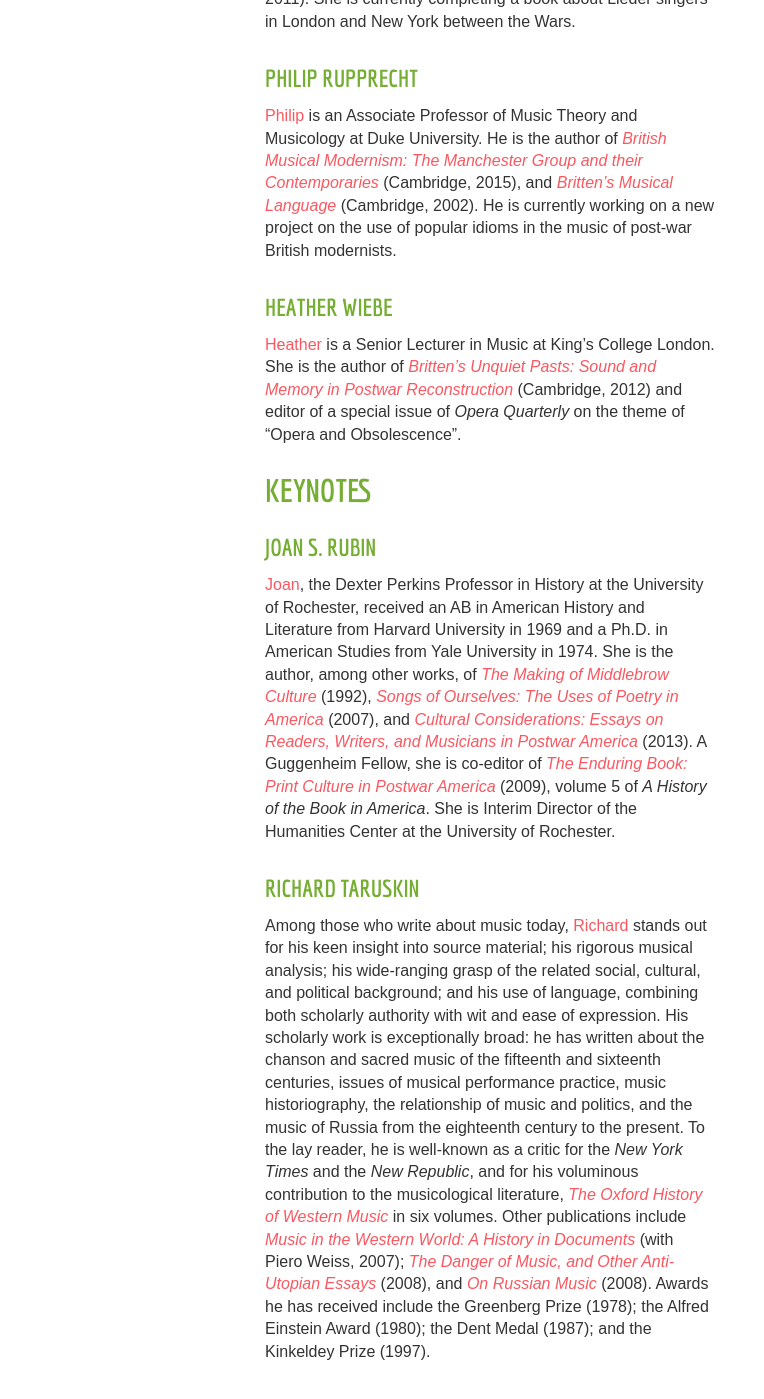
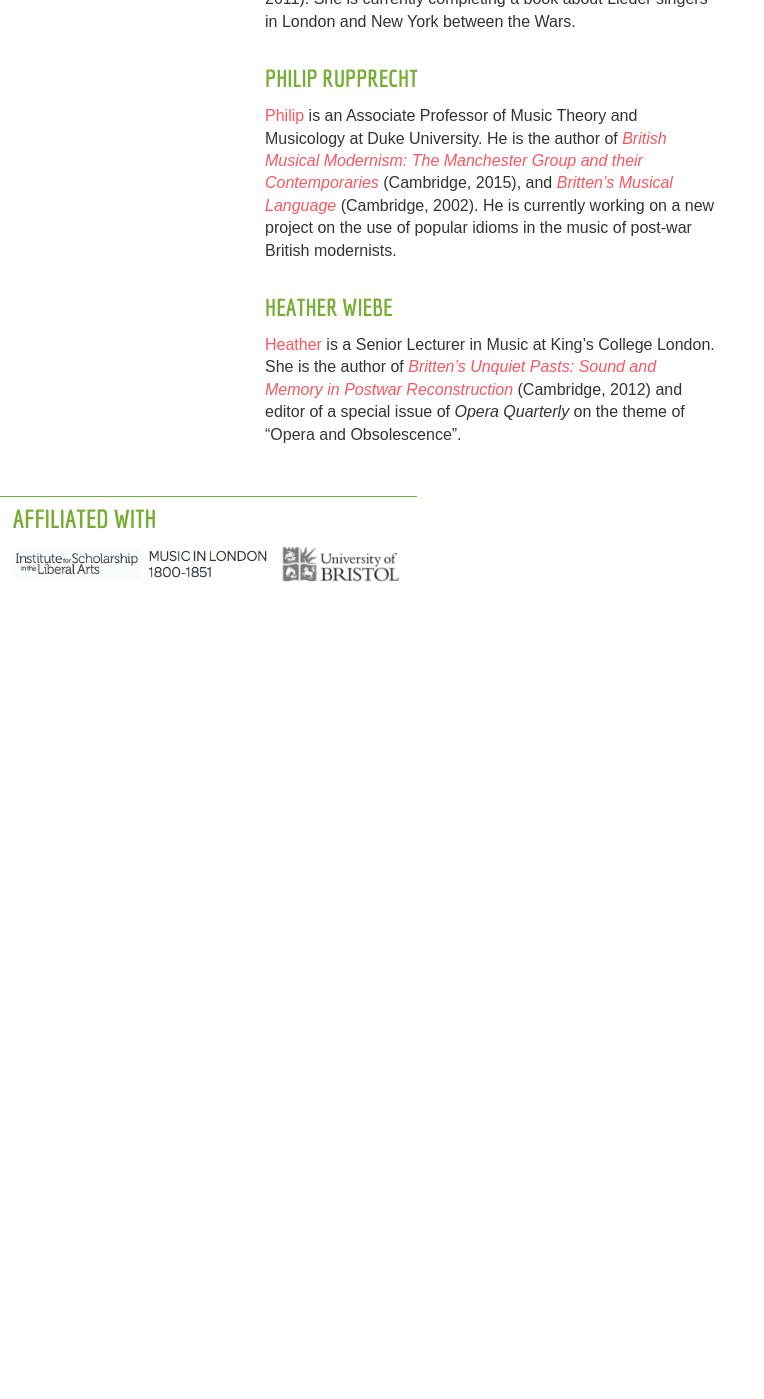
Before and after one commit to musicandthemiddlebrow/musicandthemiddlebrow.github.io, a Jekyll site: the page built from people.html, in a window 1280 px wide and 1400 px high, scrolled down 1204 px. Shown: the whole window, without its empty margins (0-764 px from the left). Built offline with Jekyll 4.4.1, drawn with Linux system fonts in a browser that asks for light colours; after the commit the page ends 1817 px from its top, so only the background shows below that; some of the changed text lies outside the part shown.

Commit message:
Amend text

```diff
--- a/people.html
+++ b/people.html
@@ -59,32 +59,3 @@
   is a Senior Lecturer in Music at King’s College London. She is the author of
   <em><a href="http://www.cambridge.org/gb/academic/subjects/music/twentieth-century-and-contemporary-music/brittens-unquiet-pasts-sound-and-memory-postwar-reconstruction?format=PB&isbn=9781107507821">Britten’s Unquiet Pasts: Sound and Memory in Postwar Reconstruction</a></em> (Cambridge, 2012)
   and editor of a special issue of <em>Opera Quarterly</em> on the theme of “Opera and Obsolescence”.</p>
-
-<h2>Keynotes</h2>
-
-<h3><a name="rubin"></a>Joan S. Rubin</h3>
-  <p><a href="http://www.rochester.edu/college/his/faculty/rubin_joan/index.html">Joan</a>,
-    the Dexter Perkins Professor in History at the University of Rochester, received an AB
-    in American History and Literature from Harvard University in 1969 and a Ph.D. in American
-    Studies from Yale University in 1974. She is the author, among other works, of
-    <em><a href="http://uncpress.unc.edu/browse/book_detail?title_id=579">The Making of Middlebrow Culture</a></em> (1992),
-    <em><a href="http://www.hup.harvard.edu/catalog.php?isbn=9780674035126">Songs of Ourselves: The Uses of Poetry in America</a></em> (2007),
-    and <em><a href="http://www.umass.edu/umpress/title/cultural-considerations">Cultural Considerations: Essays on Readers, Writers, and Musicians in Postwar America</a></em> (2013).
-    A Guggenheim Fellow, she is co-editor of <em><a href="http://uncpress.unc.edu/browse/book_detail?title_id=1597">The Enduring Book: Print Culture in Postwar America</a></em> (2009),
-    volume 5 of <em>A History of the Book in America</em>. She is Interim Director of the
-    Humanities Center at the University of Rochester.</p>
-
-<h3><a name="taruskin"></a>Richard Taruskin</h3>
-  <p>Among those who write about music today, <a href="http://music.berkeley.edu/people/richard-taruskin/">Richard</a>
-    stands out for his keen insight into source material; his rigorous musical analysis; his wide-ranging
-    grasp of the related social, cultural, and political background; and his use of language, combining both
-    scholarly authority with wit and ease of expression. His scholarly work is exceptionally broad: he has written
-    about the chanson and sacred music of the fifteenth and sixteenth centuries, issues of musical
-    performance practice, music historiography, the relationship of music and politics, and the
-    music of Russia from the eighteenth century to the present. To the lay reader, he is well-known
-    as a critic for the <em>New York Times</em> and the <em>New Republic</em>, and for his voluminous contribution to the musicological literature,
-    <em><a href="http://www.oxfordwesternmusic.com/">The Oxford History of Western Music</a></em> in six volumes. Other publications include
-    <em><a href-"http://www.cengage.com/search/productOverview.do?N=4294922390+4294962550+4294918211">Music in the Western World: A History in Documents</a></em> (with Piero Weiss, 2007);
-    <em><a href="http://www.ucpress.edu/book.php?isbn=9780520268050">The Danger of Music, and Other Anti-Utopian Essays</a></em> (2008),
-    and <em><a href="http://www.ucpress.edu/book.php?isbn=9780520268067">On Russian Music</a></em> (2008).
-    Awards he has received include the Greenberg Prize (1978); the Alfred Einstein Award (1980); the Dent Medal (1987); and the Kinkeldey Prize (1997).</p>
```
Also changed, not shown: other parts of people.html (+1 -1 lines).
